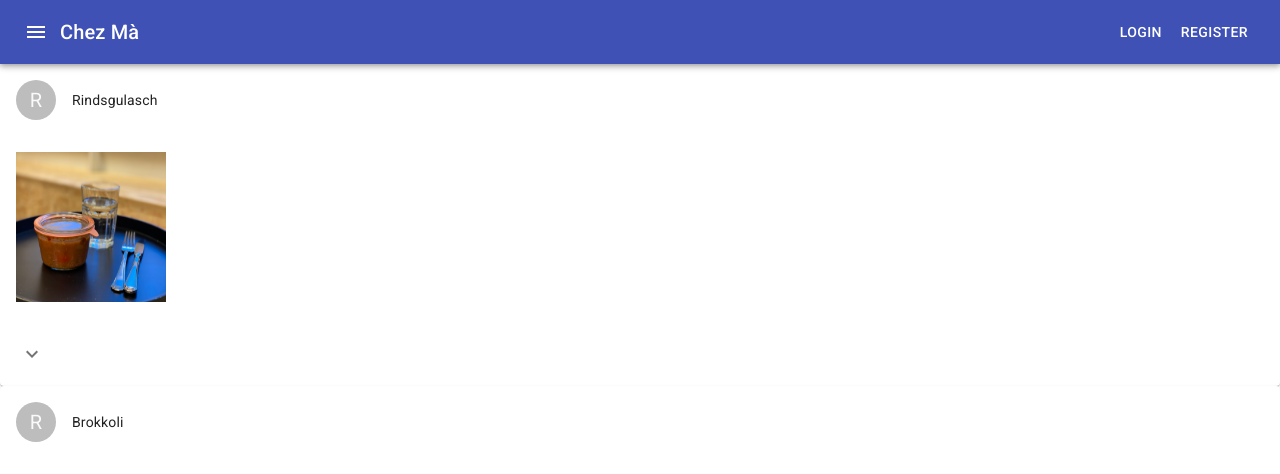
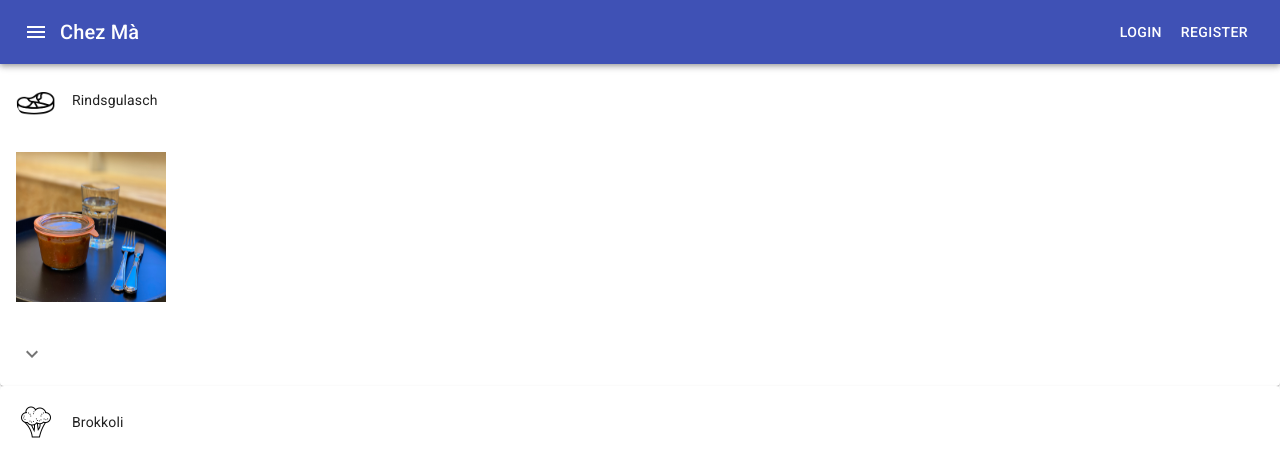
Before and after one commit to Chez-Ma/chezma, a React (Create React App) app: page /recipeSummary in a window 1280 px wide. Shown: the top 474 px of the page. Built offline with nearby package versions, Linux system fonts and the light colour scheme.

Commit message:
added icons to  recipe summary

```diff
--- a/src/components/RecipeSummary.js
+++ b/src/components/RecipeSummary.js
@@ -15,12 +15,14 @@ const exampleRecipe = [
         name: "Rindsgulasch",
         value: "rindsgulasch",
         img: "/images/Gulasch%201.jpg",
+        icon: "/images/meat_ikon.png",
         imgAlt: "a gulasch"
     },
     {
         name: "Brokkoli",
         value: "brokkoli",
         img: "/images/Brokkoli.jpg",
+        icon: "/images/broccoli_ikon.png",
         imgAlt: "a brokkoli"
     }];
 
@@ -42,9 +44,7 @@ class RecipeSummary extends Component {
                 <Card key={i}>
                     <CardHeader
                         avatar={
-                            <Avatar aria-label="recipe">
-                                R
-                            </Avatar>
+                            <Avatar aria-label="recipe" src={recipe.icon} />
                         }
                         title={recipe.name}
                     />
```
